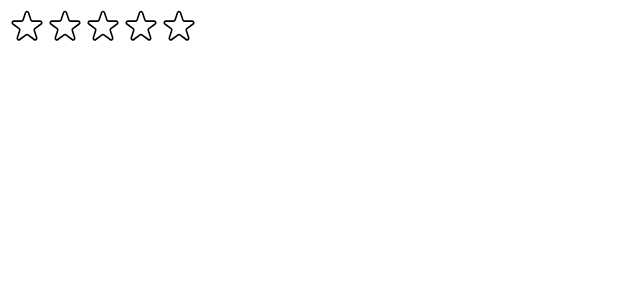
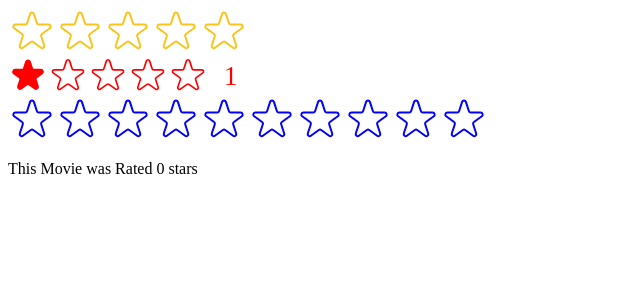
Before and after one commit to burhanudinrabbani666/react-use-popcorn, a React app: page / in a window 1280 px wide. Shown: the top 300 px of the page, without its empty margins (0-640 px from the left). Built offline with nearby package versions, Linux system fonts and the light colour scheme; the HTML template or start-up script is replaced by a standard one.

Commit message:
feat: create API component

```diff
--- a/src/main.jsx
+++ b/src/main.jsx
@@ -1,12 +1,34 @@
-import { StrictMode } from "react";
+import { StrictMode, useState } from "react";
 import { createRoot } from "react-dom/client";
 // import './index.css'
 // import App from './App.jsx'
 import StarRating from "./star-rating";
 
+export function Test() {
+  const [movieRating, setMovieRating] = useState(0);
+
+  return (
+    <>
+      <StarRating color="blue" maxRating={10} onSetRating={setMovieRating} />
+      <p>This Movie was Rated {movieRating} stars</p>
+    </>
+  );
+}
+
 createRoot(document.getElementById("root")).render(
   <StrictMode>
     {/* <App /> */}
-    <StarRating maxRating={5} />
+    <StarRating
+      maxRating={5}
+      messages={["Terriable", "Bad", "Okay", "Good", "Amazing"]}
+    />
+    <StarRating
+      maxRating={5}
+      color="red"
+      size={40}
+      className={"test"}
+      defaultRating={1}
+    />
+    <Test />
   </StrictMode>
 );
--- a/src/star-rating.jsx
+++ b/src/star-rating.jsx
@@ -10,28 +10,32 @@ const starConitenrStyle = {
   display: "flex",
 };
 
-const textStyle = {
-  lineHeight: "1",
-  margin: "0",
-};
-
-const starStyle = {
-  width: "38px",
-  height: "38px",
-  display: "block",
-  cursor: "pointer",
-};
-
-export default function StarRating({ maxRating = 5 }) {
-  const [rating, setRating] = useState(0);
+export default function StarRating({
+  maxRating = 5,
+  color = "#fcc419",
+  size = 48,
+  className = "",
+  messages = [],
+  defaultRating = 0,
+  onSetRating,
+}) {
+  const [rating, setRating] = useState(defaultRating);
   const [tempRating, setTempRating] = useState(0);
 
   function handleRating(rating) {
     setRating(rating);
+    onSetRating?.(rating);
   }
 
+  const textStyle = {
+    lineHeight: "1",
+    margin: "0",
+    color,
+    fontSize: `${size / 1.5}px`,
+  };
+
   return (
-    <div style={containerStyle}>
+    <div style={containerStyle} className={className}>
       <div style={starConitenrStyle}>
         {Array.from({ length: maxRating }, (_, index) => {
           return (
@@ -41,16 +45,29 @@ export default function StarRating({ maxRating = 5 }) {
               onHoverIn={() => setTempRating(index + 1)}
               onHoverOut={() => setTempRating(0)}
               full={tempRating ? tempRating >= index + 1 : rating >= index + 1}
+              color={color}
+              size={size}
             />
           );
         })}
       </div>
-      <p style={textStyle}>{tempRating || rating || ""}</p>
+      <p style={textStyle}>
+        {messages.length === maxRating
+          ? messages[tempRating ? tempRating - 1 : rating - 1]
+          : tempRating || rating || ""}
+      </p>
     </div>
   );
 }
 
-function Star({ onRate, full, onHoverIn, onHoverOut }) {
+function Star({ onRate, full, onHoverIn, onHoverOut, color, size }) {
+  const starStyle = {
+    width: `${size}px`,
+    height: `${size}px`,
+    display: "block",
+    cursor: "pointer",
+  };
+
   return (
     <span
       role="button"
@@ -63,8 +80,8 @@ function Star({ onRate, full, onHoverIn, onHoverOut }) {
         <svg
           xmlns="http://www.w3.org/2000/svg"
           viewBox="0 0 20 20"
-          fill="#ffe600ff"
-          stroke="#ffff00ff"
+          fill={color}
+          stroke={color}
         >
           <path d="M9.049 2.927c.3-.921 1.603-.921 1.902 0l1.07 3.292a1 1 0 00.95.69h3.462c.969 0 1.371 1.24.588 1.81l-2.8 2.034a1 1 0 00-.364 1.118l1.07 3.292c.3.921-.755 1.688-1.54 1.118l-2.8-2.034a1 1 0 00-1.175 0l-2.8 2.034c-.784.57-1.838-.197-1.539-1.118l1.07-3.292a1 1 0 00-.364-1.118L2.98 8.72c-.783-.57-.38-1.81.588-1.81h3.461a1 1 0 00.951-.69l1.07-3.292z" />
         </svg>
@@ -73,7 +90,7 @@ function Star({ onRate, full, onHoverIn, onHoverOut }) {
           xmlns="http://www.w3.org/2000/svg"
           fill="none"
           viewBox="0 0 24 24"
-          stroke="#000"
+          stroke={color}
         >
           <path
             strokeLinecap="round"
```
Also changed, not shown: notes/section-1/12-props-as-component-api.md (+15 -0 lines), notes/section-1/13-improving.md (+17 -0 lines).
